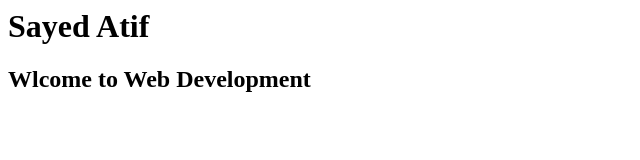
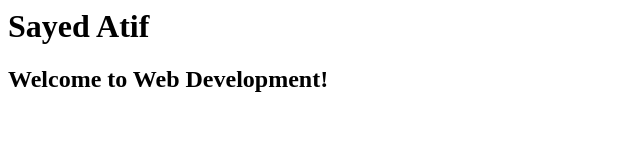
Before and after one commit to Sayed-Atif/08_rtt, a plain HTML site: page index.html in a window 1280 px wide. Shown: the whole page, without its empty margins (0-640 px from the left). Drawn offline with Linux system fonts and the light colour scheme.

Commit message:
3rd commit

```diff
--- a/index.html
+++ b/index.html
@@ -9,7 +9,7 @@
     </head>
     <body>
         <h1>Sayed Atif</h1>
-        <h2>Wlcome to Web Development</h2>
+        <h2>Welcome to Web Development!</h2>
 
 
 
```
